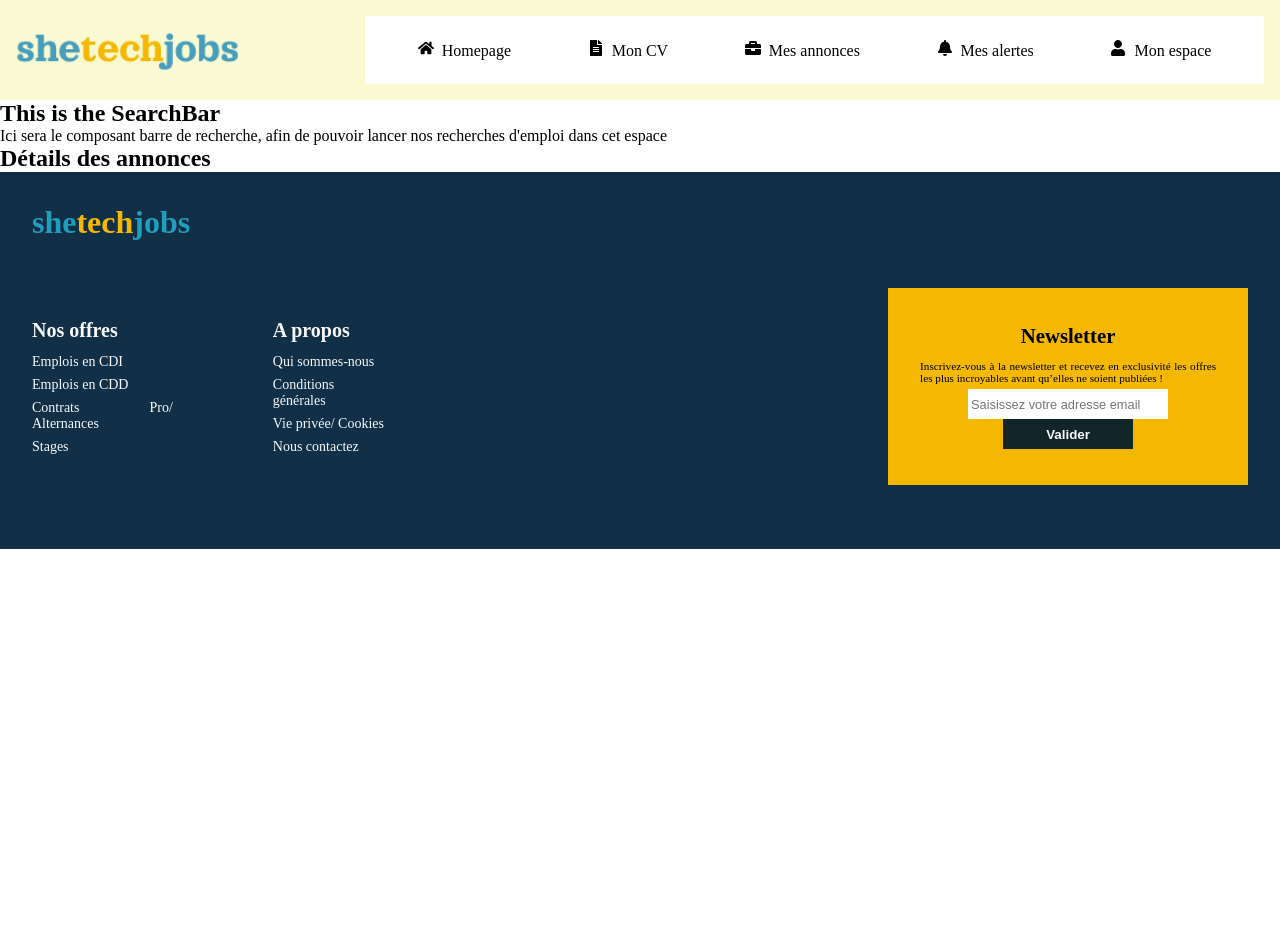
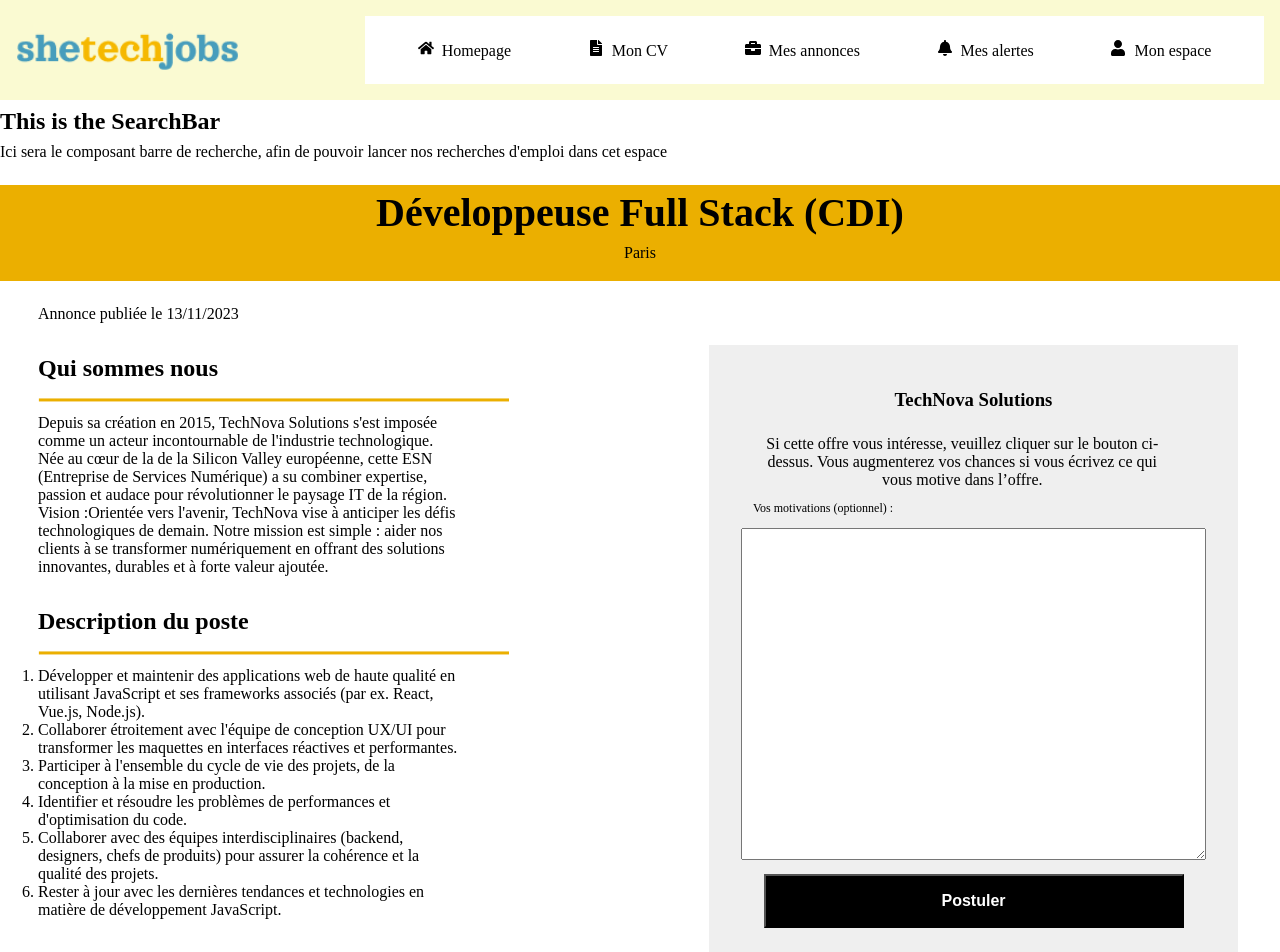
Before and after one commit to BEEBIKHAN/SheTechJobs, a React (Vite) app in the folder frontend/: page /annonceDetails in a window 1280 px wide. Shown: the top 952 px of the page. Before the commit the page ends 800 px from the top, so only its background shows below. Built offline with nearby package versions, Linux system fonts and the light colour scheme; a web font is replaced by a local one.

Commit message:
US_80 done

```diff
--- a/frontend/src/pages/AnnonceDetails.jsx
+++ b/frontend/src/pages/AnnonceDetails.jsx
@@ -1,3 +1,109 @@
+import trait from "../assets/images/trait-jaune.png";
+import "../styles/annoncedetails.css";
+
 export default function AnnonceDetails() {
-  return <h2>Détails des annonces</h2>;
+  return (
+    <>
+      <div className="annonceTitle">
+        <h1>Développeuse Full Stack (CDI)</h1>
+        <p>Paris</p>
+      </div>
+      <section className="annonceDetails">
+        <div className="partA">
+          <p>Annonce publiée le 13/11/2023</p>
+          <div className="quiSommesNous">
+            <h2>Qui sommes nous</h2>
+            <img src={trait} alt="trait-jaune" />
+            <p>
+              Depuis sa création en 2015, TechNova Solutions s'est imposée comme
+              un acteur incontournable de l'industrie technologique. Née au cœur
+              de la de la Silicon Valley européenne, cette ESN (Entreprise de
+              Services Numérique) a su combiner expertise, passion et audace
+              pour révolutionner le paysage IT de la région. Vision :Orientée
+              vers l'avenir, TechNova vise à anticiper les défis technologiques
+              de demain. Notre mission est simple : aider nos clients à se
+              transformer numériquement en offrant des solutions innovantes,
+              durables et à forte valeur ajoutée.
+            </p>
+          </div>
+          <div className="descriptionPoste">
+            <h2>Description du poste</h2>
+            <img src={trait} alt="trait-jaune" />
+            <p>
+              <ol>
+                <li>
+                  Développer et maintenir des applications web de haute qualité
+                  en utilisant JavaScript et ses frameworks associés (par ex.
+                  React, Vue.js, Node.js).
+                </li>
+                <li>
+                  Collaborer étroitement avec l'équipe de conception UX/UI pour
+                  transformer les maquettes en interfaces réactives et
+                  performantes.
+                </li>
+                <li>
+                  Participer à l'ensemble du cycle de vie des projets, de la
+                  conception à la mise en production.
+                </li>
+                <li>
+                  Identifier et résoudre les problèmes de performances et
+                  d'optimisation du code.
+                </li>
+                <li>
+                  Collaborer avec des équipes interdisciplinaires (backend,
+                  designers, chefs de produits) pour assurer la cohérence et la
+                  qualité des projets.
+                </li>
+                <li>
+                  Rester à jour avec les dernières tendances et technologies en
+                  matière de développement JavaScript.
+                </li>
+              </ol>
+            </p>
+          </div>
+          <div className="profilRecherché">
+            <h2>Profil recherché</h2>
+            <img src={trait} alt="trait-jaune" />
+            <ul>
+              <li>
+                Diplôme en informatique, en génie logiciel ou dans un domaine
+                connexe.
+              </li>
+              <li>
+                Minimum de 3 ans d'expérience en tant que développeuse
+                JavaScript, avec un accent sur les applications front-end ou
+                full-stack.
+              </li>
+            </ul>
+          </div>
+        </div>
+        <div className="motivationText">
+          <h3>TechNova Solutions</h3>
+          <form action="/mycv">
+            <p id="offre">
+              Si cette offre vous intéresse, veuillez cliquer sur le bouton
+              ci-dessus. Vous augmenterez vos chances si vous écrivez ce qui
+              vous motive dans l’offre.
+            </p>
+            <p id="optionnel">Vos motivations (optionnel) :</p>
+            <textarea name="motivations" id="motivations" cols="56" rows="22" />
+            <br />
+            <input
+              style={{
+                backgroundColor: "black",
+                color: "white",
+                padding: "1rem 0",
+                width: "420px",
+                fontWeight: "bold",
+                fontSize: "16px",
+                margin: "10px",
+              }}
+              type="submit"
+              value="Postuler"
+            />
+          </form>
+        </div>
+      </section>
+    </>
+  );
 }
--- /dev/null
+++ b/frontend/src/styles/annoncedetails.css
@@ -0,0 +1,76 @@
+* {
+    box-sizing: border-box;
+    margin: 0;
+    padding: 0;
+}
+
+.annonceTitle {
+    display: flex;
+    flex-direction: column;
+    background-color: #EBAF00;
+    width: 100%;
+    height: 6rem;
+    text-align: center;
+    align-items: center;
+    justify-content: center;
+    margin: 24px 0;
+}
+
+.annonceDetails {
+    margin: 2rem;
+    /* border: 1px solid red; */
+    width: 90%;
+}
+
+h1,h2, img {
+    margin: 8px 0;
+    width: 100%;
+}
+
+p {
+    margin-bottom: 24px;
+    width: 90%;
+}
+
+.motivationText {
+    width: 100%;
+    height: 38rem;
+    margin: 40px auto 25px;
+    padding: 32px;
+    display: flex;
+    flex-direction: column;
+    /* border: 1px solid red; */
+    text-align: center;
+    background-color: #EFEFEF;
+}
+
+h3, #offre, #optionnel {
+    margin: 12px;
+}
+
+#optionnel {
+    font-size: 12px;
+    text-align: start;
+}
+
+@media (min-width: 620px) {
+    h1 {
+        font-size: 40px;
+    }
+    .annonceDetails {
+        display: flex;
+        justify-content: space-between;
+        width: 100%;
+        margin: 8px;
+    }
+
+    .partA {
+        display: flex;
+        flex-direction: column;
+        margin: 0 200px 0 30px;
+    }
+
+    .motivationText {
+        margin-right: 50px;
+    }
+}
```
Also changed, not shown: frontend/src/assets/images/trait-jaune.png (added).
